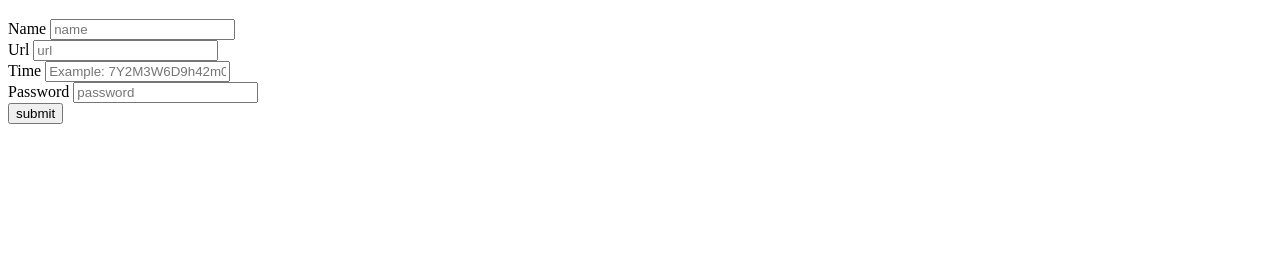
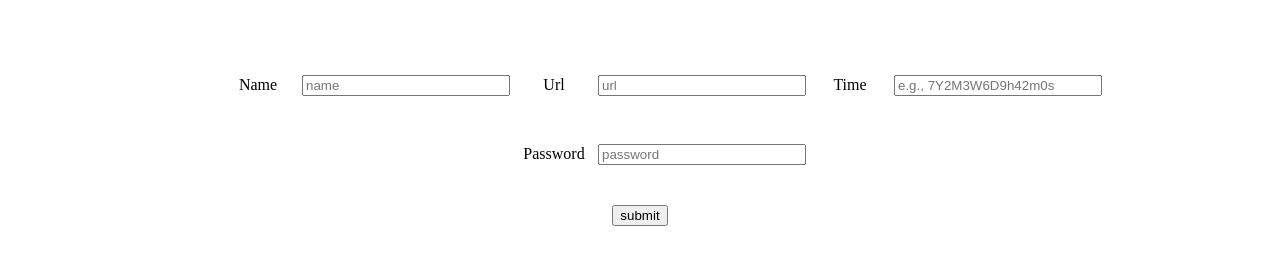
Before and after one commit to Jangsoodlor/Fakepng-Url-Shortener-Frontend, a plain HTML site: page index.html in a window 1280 px wide. Shown: the part 61-326 px from the top of the page. Drawn offline with Linux system fonts and the light colour scheme.

Commit message:
Implemented a proper css
Read title

```diff
--- a/index.html
+++ b/index.html
@@ -15,24 +15,26 @@
     <h1>Fakepng's Shortener by Jangsoodlor</h1>
 
     <form id="frm1" onsubmit="return submitForm()">
-        <div>
-            <label>Name</label>
-            <input type="text" placeholder="name" id="name">
-        </div>
+        <ul>
+            <li class="field">
+                <label>Name</label>
+                <input class="txtinput" type="text" placeholder="name" id="name">
+            </li>
 
-        <div>
-            <label>Url</label>
-            <input type="text" placeholder="url" id="url">
-        </div>
+            <li class="field">
+                <label>Url</label>
+                <input class="txtinput" type="text" placeholder="url" id="url">
+            </li>
 
-        <div>
-            <label>Time</label>
-            <input type="text" placeholder="Example: 7Y2M3W6D9h42m0s" id="time">
-        </div>
-        <div>
-            <label>Password</label>
-            <input type="password" placeholder="password" id="password">
-        </div>
+            <li class="field">
+                <label>Time</label>
+                <input class="txtinput" type="text" placeholder="e.g., 7Y2M3W6D9h42m0s" id="time">
+            </li>
+            <li class="field">
+                <label>Password</label>
+                <input class="txtinput" type="password" placeholder="password" id="password">
+            </li>
+        </ul>
 
 
         <button type="submit" class="btn btn-primary btn-lg submit" value="submit">submit</button>
--- a/stylesheet.css
+++ b/stylesheet.css
@@ -0,0 +1,24 @@
+#frm1{
+    margin: 0 auto;
+    padding: 1em 1.5em;
+    display: block;
+    align-content: center;
+    text-align: center;
+}
+
+.field{
+    margin: 1.5em 0;
+    display: inline-block;
+}
+
+.field label, .field input {
+    display: inline-block;
+}
+
+.field label {
+    min-width: 80px;
+}
+
+.field input{
+    min-width: 15em;
+}
```
Also changed, not shown: finish.html (deleted).
